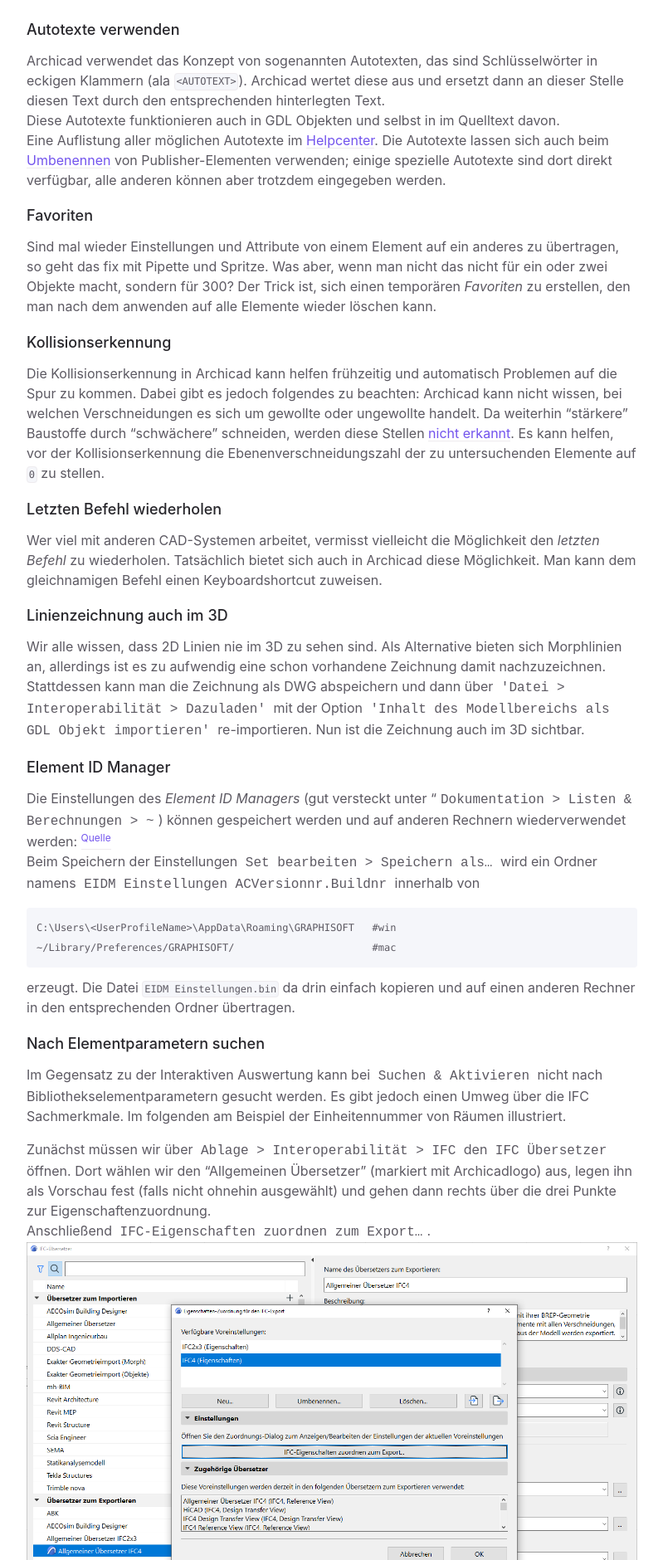
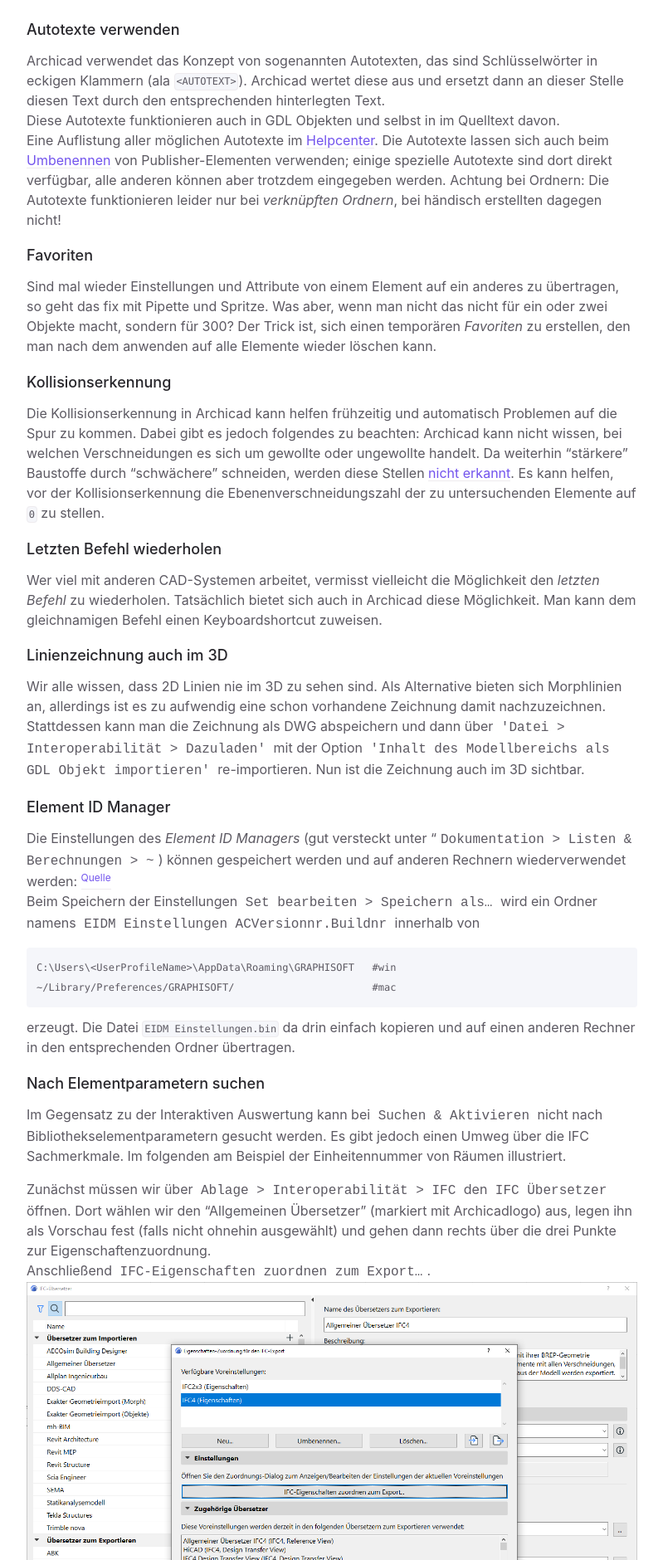
Before and after one commit to runxel/archicad-wiki, a Jekyll site: the page built from _pages/120_Misc.md, in a window 1280 px wide. Shown: the part 1509-3389 px from the top of the page at 83% size, without its empty margins (372-1171 px from the left). Built offline with Jekyll 4.4.1, drawn with Linux system fonts in a browser that asks for light colours.

Commit message:
Clarify usage of autotexts in Archicad, noting limitations with manually created folders

```diff
--- a/_pages/120_Misc.md
+++ b/_pages/120_Misc.md
@@ -20,7 +20,7 @@ Dabei ist zu beachten, dass im <samp>Multiplizieren</samp> Dialog eine ähnliche
 ### Autotexte verwenden
 Archicad verwendet das Konzept von sogenannten Autotexten, das sind Schlüsselwörter in eckigen Klammern (ala `<AUTOTEXT>`). Archicad wertet diese aus und ersetzt dann an dieser Stelle diesen Text durch den entsprechenden hinterlegten Text.
 Diese Autotexte funktionieren auch in GDL Objekten und selbst in im Quelltext davon.
-Eine Auflistung aller möglichen Autotexte im [Helpcenter](https://helpcenter.graphisoft.com/de/user-guide/125474/). Die Autotexte lassen sich auch beim [Umbenennen](https://helpcenter.graphisoft.de/handbuecher/handbucher-zu-archicad-22/hilfe-zu-archicad-22/dokumentation/publizieren/publisher/) von Publisher-Elementen verwenden; einige spezielle Autotexte sind dort direkt verfügbar, alle anderen können aber trotzdem eingegeben werden.
+Eine Auflistung aller möglichen Autotexte im [Helpcenter](https://helpcenter.graphisoft.com/de/user-guide/125474/). Die Autotexte lassen sich auch beim [Umbenennen](https://helpcenter.graphisoft.de/handbuecher/handbucher-zu-archicad-22/hilfe-zu-archicad-22/dokumentation/publizieren/publisher/) von Publisher-Elementen verwenden; einige spezielle Autotexte sind dort direkt verfügbar, alle anderen können aber trotzdem eingegeben werden. Achtung bei Ordnern: Die Autotexte funktionieren leider nur bei _verknüpften Ordnern_, bei händisch erstellten dagegen nicht!
 
 
 ### Favoriten
```
